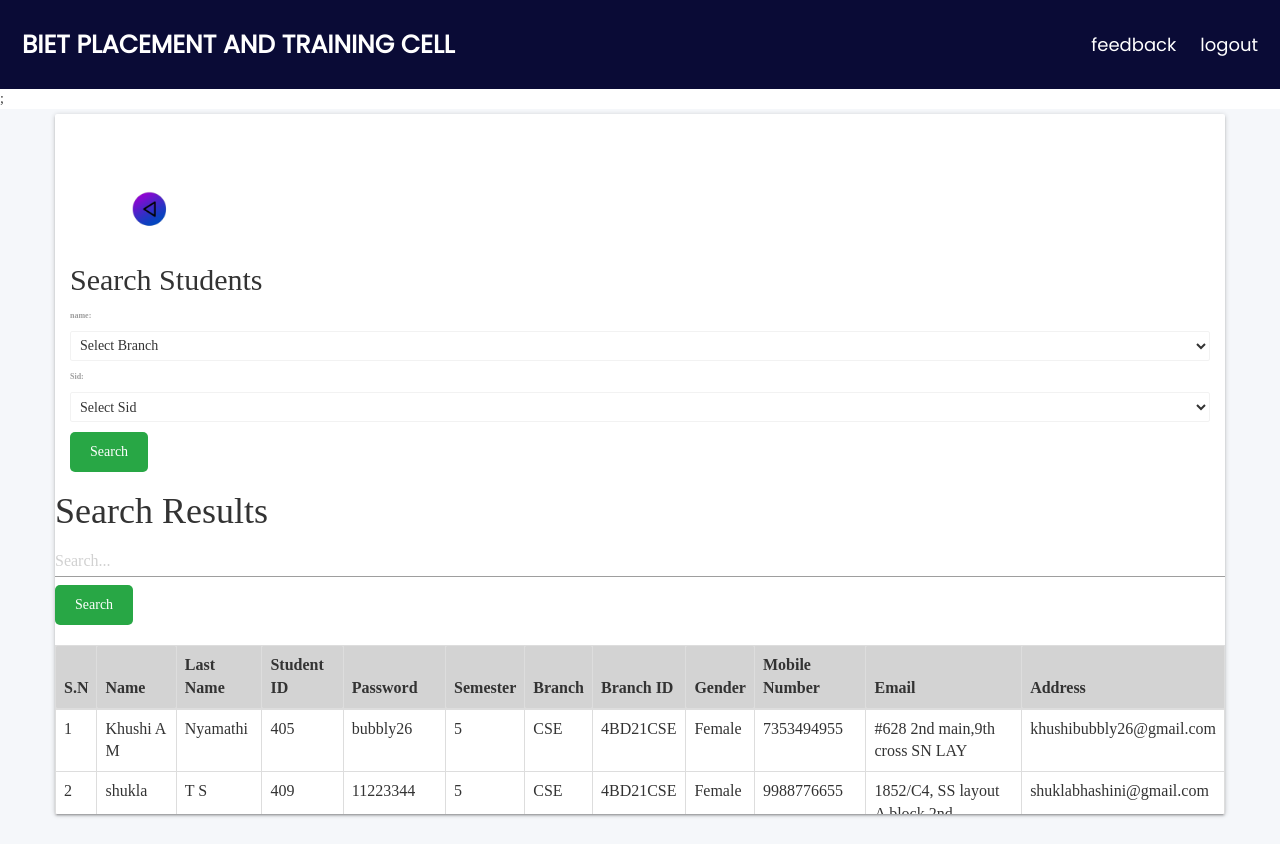
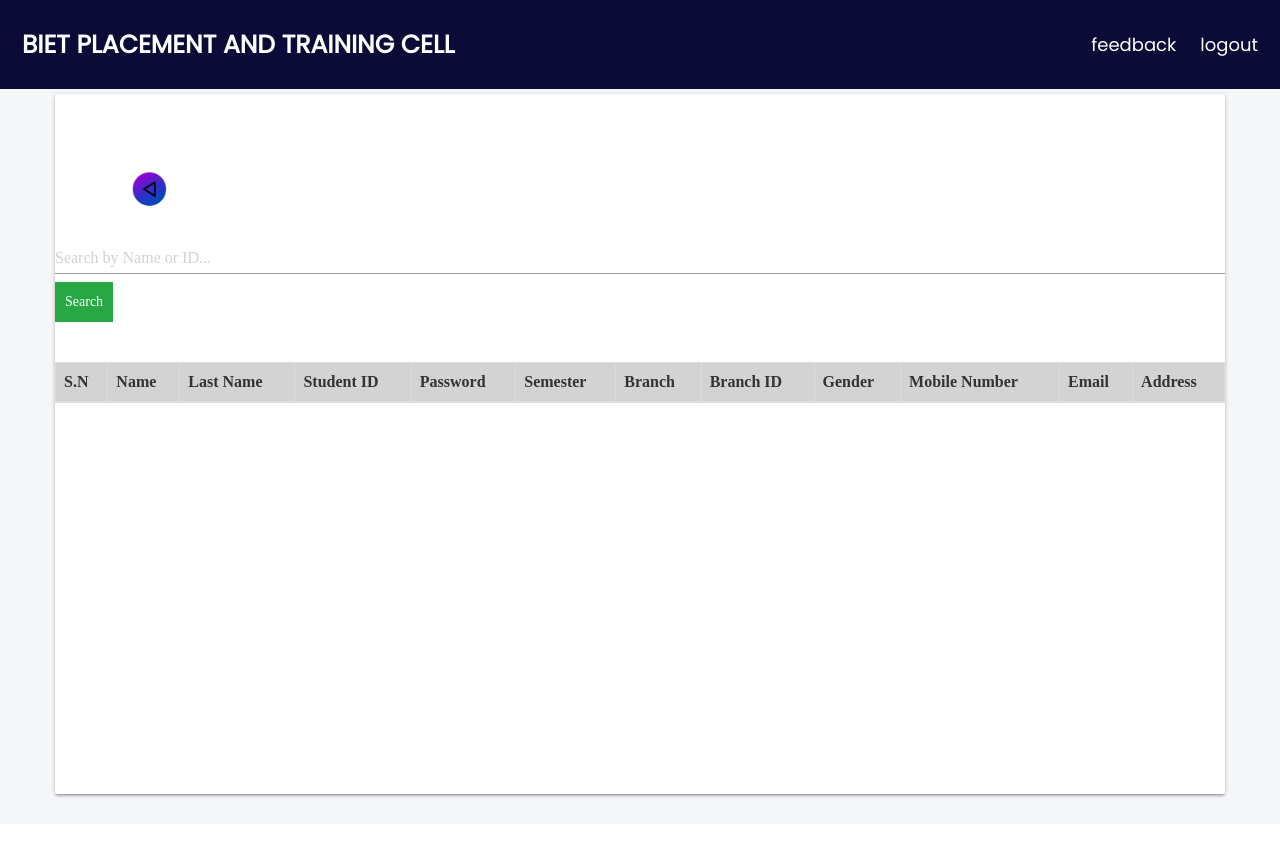
Before and after one commit to Niveditha-02/collegeplacement, a PHP site: page /view.php in a window 1280 px wide. After the commit the page ends 799 px from the top, so only its background shows below. Run offline with PHP 8.4, Linux system fonts and the light colour scheme; data comes from the database, SQL or seed files in the repository; lists and menus that the app fills with data are empty.

Commit message:
Update view.php

```diff
--- a/view.php
+++ b/view.php
@@ -2,6 +2,7 @@
 include("config/db_connect.php");
 include("templates/header.php");
 ?>
+
 <!DOCTYPE html>
 <html>
 <head>
@@ -11,23 +12,40 @@ include("templates/header.php");
 <script src="https://ajax.googleapis.com/ajax/libs/jquery/3.6.1/jquery.min.js"></script>
 <script src="https://maxcdn.bootstrapcdn.com/bootstrap/3.4.1/js/bootstrap.min.js"></script>
 <style>
-        .div-img{
-    display:flex;
-    padding-top:5%;
-    padding-left:5%;
+    .div-img {
+        display: flex;
+        padding-top: 5%;
+        padding-left: 5%;
     }
-img{
+    img {
         transition: transform .2s;
-    width:70px;
-    height:70px;
+        width: 70px;
+        height: 70px;
     }
-img:hover{
-    transform:scale(2);
+    img:hover {
+        transform: scale(2);
+    }
+    .search-container {
+        margin: 20px 0;
+    }
+    .search-input {
+        width: 80%;
+        padding: 10px;
+        margin-right: 10px;
+    }
+    .search-button {
+        padding: 10px;
+        background-color: #28a745;
+        color: white;
+        border: none;
+    }
+    .search-button:hover {
+        background-color: #218838;
     }
 </style>
 </head>
 <body>
-<font face='Nunito Sans'>;
+<font face='Nunito Sans'>
 
 <section class="intro">
   <div class="bg-image h-100" style="background-color: #f5f7fa;">
@@ -44,131 +62,42 @@ img:hover{
 <a href="a_app.php"><img src="images/back.png"></a>
 </div>
 
+<title>Search</title>
 
-
-    <title>Search</title>
-    <style>
-        body {
-            font-family: Arial, sans-serif;
-        }
-/*         .container {
-            max-width: 600px;
-            margin: 50px auto;
-            padding: 20px;
-            border: 1px solid #ccc;
-            border-radius: 5px;
-            box-shadow: 0 0 10px rgba(0, 0, 0, 0.1);
-        } */
-        label, select, input {
-            display: block;
-            width: 100%;
-            margin-bottom: 10px;
-        }
-        button {
-            padding: 10px 20px;
-            background-color: #28a745;
-            color: white;
-            border: none;
-            border-radius: 5px;
-            cursor: pointer;
-        }
-        button:hover {
-            background-color: #218838;
-        }
-    </style>
-<body>
-    <div class="container">
-        <h2>Search Students</h2>
-        <form action="search.php" method="POST">
-            <label for="branch">name:</label>
-            <select name="branch" id="branch">
-                <option value="">Select Branch</option>
-                <option value="CSE">CSE</option>
-                <option value="ECE">ECE</option>
-                <option value="ME">ME</option>
-                <option value="CE">CE</option>
-            </select>
-            <label for="sid">Sid:</label>
-            <select name="sid" id="sid">
-                <option value="">Select Sid</option>
-                <option value="1">169</option>
-                <option value="2">176</option>
-                <option value="3">188</option>
-<!--                 <option value="4"></option>
-                <option value="5">5</option>
-                <option value="6">6</option>
-                <option value="7">7</option>
-                <option value="8">8</option> -->
-            </select>
-            <button type="submit">Search</button>
+<div class="search-container">
+    <form action="view.php" method="GET" class="search-form">
+        <input type="text" name="q" class="search-input" value="<?php echo htmlspecialchars($query ?? ''); ?>" placeholder="Search by Name or ID...">
+        <button type="submit" class="search-button">Search</button>
     </form>
 </div>
-</body>
-
 
 <?php
 $query = ''; // Initialize the query variable
 
-if (isset($_GET['branch'])) {
-    $query = htmlspecialchars($_GET['branch']); // Get the search query and sanitize it
+if (isset($_GET['q'])) {
+    $query = htmlspecialchars($_GET['q']); // Get the search query and sanitize it
 
-    // Connect to the database (replace with your database connection details)
+    // Connect to the database
     $servername = "localhost";
     $username = "root";
     $password = "";
     $dbname = "placement"; // Replace with your actual database name
 
-    $conn = new mysqli("localhost", "root", "", "placement");
+    $conn = new mysqli($servername, $username, $password, $dbname);
 
     if ($conn->connect_error) {
         die("Connection failed: " . $conn->connect_error);
     }
 
     // SQL query to search the database for studentname and sid
-    $sql = "SELECT * FROM student WHERE branch LIKE '%$query%' OR sid LIKE '%$query%'";
+    $sql = "SELECT * FROM student WHERE studentname LIKE '%$query%' OR sid LIKE '%$query%'";
     $result = $conn->query($sql);
+
+    if ($result === false) {
+        echo "Error: " . $conn->error;
+    }
 }
 ?>
-
-<!DOCTYPE html>
-<html lang="en">
-<head>
-    <meta charset="UTF-8">
-    <meta name="viewport" content="width=device-width, initial-scale=1.0">
-    <title>Search Results</title>
-    <link rel="stylesheet" href="styles.css">
-</head>
-<body>
-    <div class="search-container">
-        <h1>Search Results</h1>
-        <form action="view.php" method="GET" class="search-form">
-            <input type="text" name="branch" class="search-input" value="<?php echo htmlspecialchars($query); ?>" placeholder="Search...">
-            <button type="submit" class="search-button">Search</button>
-        </form>
-
-        <?php
-        if (isset($result)) {
-            if ($result->branch > 0) {
-                echo "<ul>";
-                while ($row = $result->fetch_assoc()) {
-                    echo "<li>" . htmlspecialchars($row['branch']) . " (ID: " . htmlspecialchars($row['sid']) . ")</li>";
-                }
-                echo "</ul>";
-            } else {
-                echo "No results found.";
-            }
-        }
-        if (isset($conn)) {
-            $conn->close();
-        }
-        ?>
-    </div>
-</body>
-</html>
-
-
-
-
 
 <?php echo $deleteMsg??''; ?>
 <table class="table table-bordered" border="2">
@@ -176,75 +105,47 @@ if (isset($_GET['branch'])) {
         <tr bgcolor="#D3D3D3">
             <th>S.N</th>
             <th>Name</th>
-         <th>Last Name </th>
-         <th>Student ID </th>
-         <th>Password </th>
-         <th>Semester </th>
-         <th>Branch </th>
-         <th>Branch ID </th>
+            <th>Last Name</th>
+            <th>Student ID</th>
+            <th>Password</th>
+            <th>Semester</th>
+            <th>Branch</th>
+            <th>Branch ID</th>
             <th>Gender</th>
             <th>Mobile Number</th>
             <th>Email</th>
             <th>Address</th>
+        </tr>
     </thead>
     <tbody>
     <?php
-     $conn = mysqli_connect("localhost", "root", "", "placement");
-     $query="select * from student";
-     $r=mysqli_query($conn,$query);
-     $sn=1;
-     while($row=mysqli_fetch_row($r))
-     {
-          echo "<tr>";  echo "<td>";
-          echo $sn; echo "</td>";
+    if (isset($result) && $result !== false) { // Check if the result is set and the query execution was successful
+        $sn = 1;
+        while ($row = $result->fetch_assoc()) {
+            echo "<tr>";
+            echo "<td>" . $sn . "</td>";
             $sn++;
 
-         echo "<td>";
-         echo $row[0]; echo "</td>";
-
-         echo "<td>";
-         echo $row[1]; echo "</td>";
-
-         echo "<td>";
-         echo $row[2]; echo "</td>";
-
-         echo "<td>";
-         echo $row[3]; echo "</td>";
-
-         echo "<td>";
-         echo $row[4]; echo "</td>";
-
-         echo "<td>";
-         echo $row[5]; echo "</td>";
-
-         echo "<td>";
-         echo $row[6]; echo "</td>";
-
-         echo "<td>";
-         echo $row[7]; echo "</td>";
-
-         echo "<td>";
-         echo $row[8]; echo "</td>";
-
-         echo "<td>";
-         echo $row[9]; echo "</td>";
-
-         echo "<td>";
-         echo $row[10]; echo "</td>";
+            echo "<td>" . htmlspecialchars($row['studentname']) . "</td>";
+            echo "<td>" . htmlspecialchars($row['lastname']) . "</td>";
+            echo "<td>" . htmlspecialchars($row['sid']) . "</td>";
+            echo "<td>" . htmlspecialchars($row['password']) . "</td>";
+            echo "<td>" . htmlspecialchars($row['semester']) . "</td>";
+            echo "<td>" . htmlspecialchars($row['branch']) . "</td>";
+            echo "<td>" . htmlspecialchars($row['branch_id']) . "</td>";
+            echo "<td>" . htmlspecialchars($row['gender']) . "</td>";
+            echo "<td>" . htmlspecialchars($row['mobile_number']) . "</td>";
+            echo "<td>" . htmlspecialchars($row['email']) . "</td>";
+            echo "<td>" . htmlspecialchars($row['address']) . "</td>";
+            echo "</tr>";
+        }
+    }
+    if (isset($conn)) {
+        $conn->close();
     }
     ?>
-
-</tr>
-
+    </tbody>
 </table>
 </font>
 </body>
 </html>
-    </tbody>
-     </table>
-   </div>
-</div>
-</div>
-</div>
-</body>
-</html>
```
Lines whose indentation alone changed are shown as unchanged.
